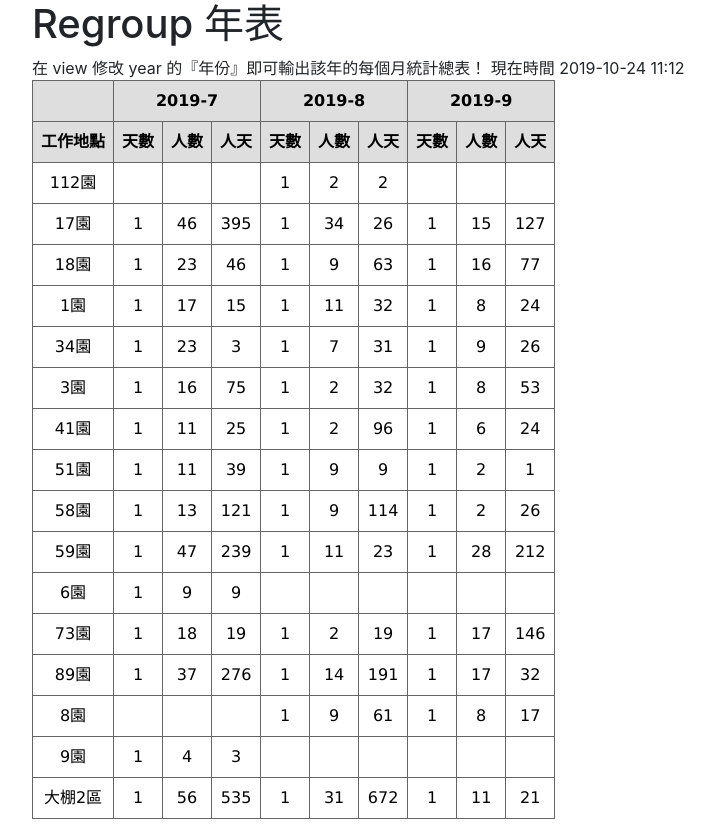
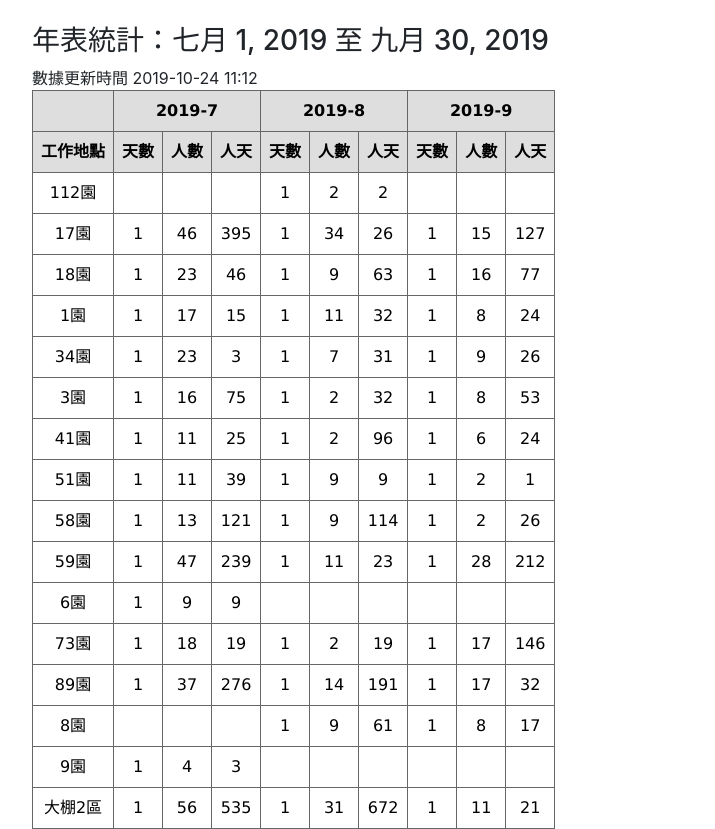
Before and after one commit to amychenmit/misdj-ww, a Django app: page /work3/ in a window 1280 px wide. Shown: the whole page, without its empty margins (53-768 px from the left). Run offline with Django 3.2, Linux system fonts and the light colour scheme; data comes from the database, SQL or seed files in the repository; some libraries are stand-ins or nearby versions.

Commit message:
年表增加第一天和最後一天顯示

```diff
--- a/note/templates/note/work3.html
+++ b/note/templates/note/work3.html
@@ -3,12 +3,10 @@
 {% block content %}
 
 
+<br>
+<h3>年表統計：{{firstdate.date1}} 至 {{lastdate.date1}}</h3>
+數據更新時間 {% now "Y-m-d H:i" %}
 
-
-<h1>Regroup 年表</h1>
-在 view 修改 year 的『年份』即可輸出該年的每個月統計總表！
-現在時間 {% now "Y-m-d H:i" %}
-<br>
 
 <table class='gridtable'>
         <tr>
@@ -41,3 +39,5 @@
 </table>
 
 {% endblock %}
+
+<!--在 view 修改 year 的『年份』即可輸出該年的每個月統計總表！-->
--- a/note/views.py
+++ b/note/views.py
@@ -82,6 +82,9 @@ def work3(request):
     list1 = Work.objects.values('place', 'date1__year', 'date1__month').annotate(
         num_dates=Count('date1__month', distinct = True) , num_worker=Count('worker', distinct = True), worktimes=Count('id')).order_by('place')
 
+    firstdate = Work.objects.values('date1').order_by('date1').first()
+    lastdate = Work.objects.values('date1').order_by('date1').last()
+
     for x in list0:
 
         list2 = list1.filter(place=x['place'],date1__month=x['date1__month'],date1__year=year)
@@ -94,7 +97,7 @@ def work3(request):
             x['New_num_worker']=list2[0]['num_worker']
             x['New_worktimes']=list2[0]['worktimes']
 
-    context = {'list': list0, 'dis_m':dis_m, 'year':year}
+    context = {'list': list0, 'dis_m':dis_m, 'year':year, 'firstdate':firstdate, 'lastdate':lastdate}
     return render(request, 'note/work3.html', context)
 
 
```
